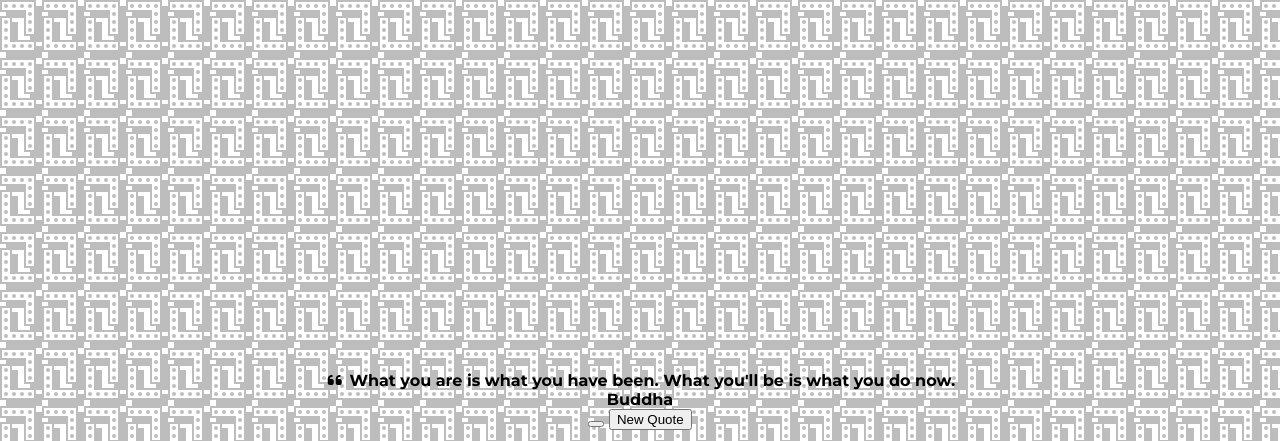
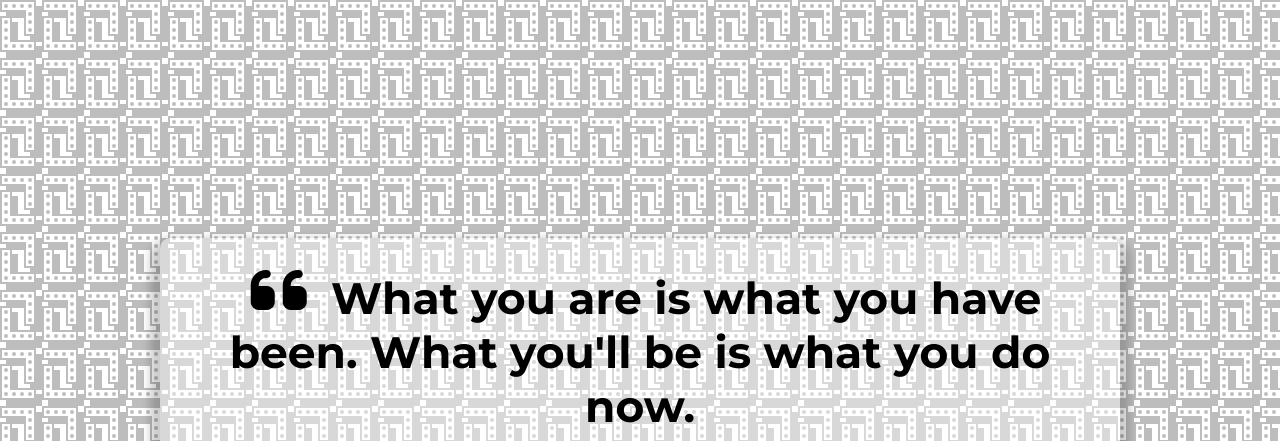
Before and after one commit to bradycodes77/quote-generator, a plain HTML site: page index.html in a window 1280 px wide. Shown: the top 441 px of the page. Drawn offline with Linux system fonts and the light colour scheme.

Commit message:
quote container, background, and buttons

```diff
--- a/index.html
+++ b/index.html
@@ -8,7 +8,7 @@
     <link rel="stylesheet" href="style.css">
 </head>
 <body>
-    <div class="container" id="quote-container">
+    <div class="quote-container" id="container">
 
         <!-- Quote -->
          <div class="quote-text">
@@ -28,8 +28,6 @@
            </div>
     </div>
 
-
-
     <!-- Script -->
      <script src="script.js"></script>
 </body>
--- a/style.css
+++ b/style.css
@@ -17,3 +17,71 @@
     align-items: center;
     justify-content: center;
 }
+
+.quote-container {
+    width: auto;
+    max-width: 900px;
+    padding: 20px 30px;
+    border-radius: 10px;
+    background-color: rgba(255, 255, 255, 0.4);
+    box-shadow: 0 10px 10px 10px rgba(0, 0, 0, 0.2);
+}
+
+.quote-text {
+    font-size: 2.75rem;
+}
+
+.long-quote {
+    font-size: 2rem;
+}
+
+.fa-quote-left {
+    font-size: 4rem;
+}
+
+.quote-author {
+    margin-top: 15px;
+    font-size: 2rem;
+    font-weight: 400;
+    font-style: italic;
+}
+
+.button-container {
+    margin-top: 15px;
+    display: flex;
+    justify-content: space-between;
+}
+
+button {
+    cursor: pointer;
+    font-size: 1.2rem;
+    height: 2.5rem;
+    border: none;
+    border-radius: 10px;
+    color: #fff;
+    background: #333;
+    outline: none;
+    padding: 0.5rem 1.8rem;
+    box-shadow: 0 0.3rem rgba(121, 121, 121, 0.65);
+}
+
+button:hover {
+    filter: brightness(110%);
+}
+
+button:active {
+    transform: translate(0, 0.3rem);
+    box-shadow: 0 0.1rem rgba(255, 255, 255, 0.65);
+}
+
+
+/* Media Query: Tablet or Smaller */
+@media screen and (max-width: 1000px) {
+    .quote-container {
+        margin: auto 10px;
+    }
+
+    .quote-text {
+        font-size: 2.5rem;
+    }
+}
```
